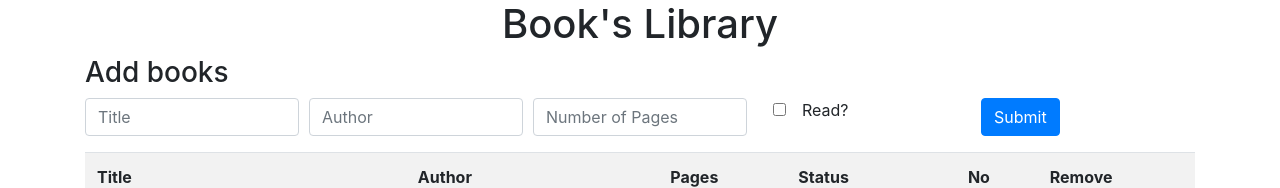
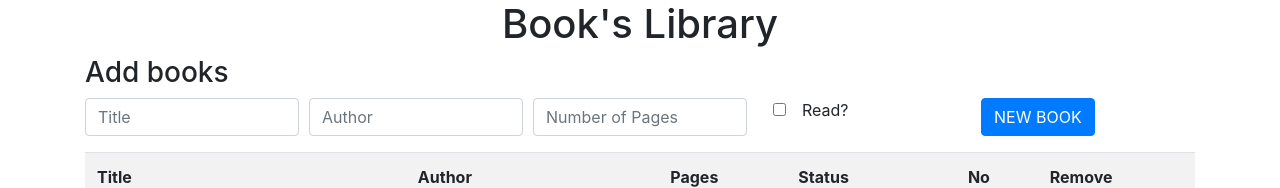
Before and after one commit to Anna-Myzukina/library, a website: page index.html in a window 1280 px wide. Shown: the top 188 px of the page. Drawn offline with nearby package versions, Linux system fonts and the light colour scheme.

Commit message:
Changed button to add new book

```diff
--- a/app.js
+++ b/app.js
@@ -1,4 +1,4 @@
-let myLibrary;
+let myLibrary = [];
 
 function storageAvailable(type) {
     var storage;
@@ -110,6 +110,7 @@ function render(){
 
     secondTable.innerHTML="";
     for(let i = myLibrary.length-1; i >= 0; i--){
+        console.log(i);
         let row = secondTable.insertRow(0);
         row.setAttribute("data-index", `${i}`);
         let cell1 = row.insertCell(0);
--- a/index.html
+++ b/index.html
@@ -34,7 +34,7 @@
                   </div>
 
                   <div class="col">
-                    <button class="button btn btn-primary">Submit</button>
+                    <button class="button btn btn-primary">NEW BOOK</button>
                   </div>
                 </div>
               </form>
```
